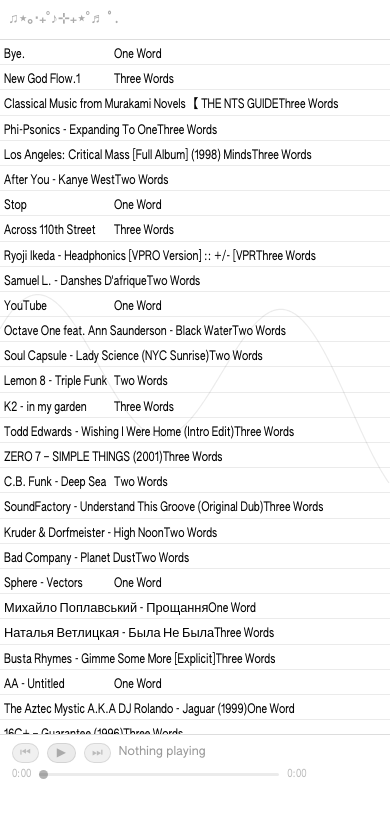
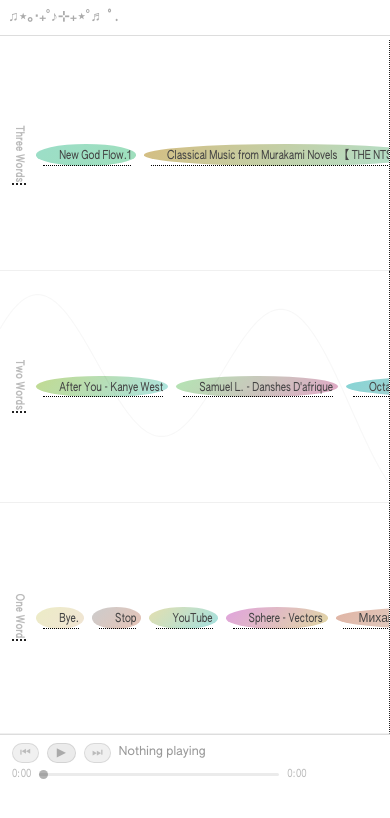
Before and after one commit to ReidSurmeier/music-player, a Next.js app: page / in a window 390 px wide. Shown: the top 818 px of the page. Built offline with nearby package versions, Linux system fonts and the light colour scheme; a web font is replaced by a local one.

Commit message:
fix: mobile layout — keep circle pills in horizontal scroll rows per category, visualizer behind, 2-row bottom controls

```diff
--- a/app/globals.css
+++ b/app/globals.css
@@ -421,7 +421,7 @@ details.unavailable summary:after {
 }
 
 @media (max-width: 760px) {
-  /* Title bar: minimal — just the logo */
+  /* Title bar: compact */
   .titleContainer {
     font-size: 0.8rem;
     padding: 2px 8px;
@@ -429,7 +429,6 @@ details.unavailable summary:after {
     flex-wrap: nowrap;
     overflow: hidden;
   }
-  /* Hide desktop-only elements from title bar */
   .titleContainer .transport,
   .titleContainer .live-bar,
   .titleContainer .nowPlaying,
@@ -441,36 +440,77 @@ details.unavailable summary:after {
   h1 { font-size: 14px; }
   #toggle-button { display: none; }
 
-  /* Song list: horizontal scroll strip below title bar */
-  .colorList {
-    margin-top: 40px;
-    height: calc(100vh - 40px - 110px); /* full height minus title and bottom controls */
-    width: 100%;
-    border-right: none;
+  /* Hide the sidebar on mobile */
+  .colorList { display: none; }
+
+  /* Content becomes full-width, 2 horizontal scrolling rows */
+  .content {
+    position: fixed;
+    top: 40px;
+    left: 0;
+    right: 0;
+    bottom: 110px;
+    margin: 0;
+    display: flex;
     flex-direction: column;
-    overflow-x: hidden;
-    overflow-y: scroll;
-  }
-  .colorList li {
-    min-width: unset;
-    border-right: none;
-    border-bottom: 1px solid rgba(0,0,0,0.08);
+    overflow: hidden;
   }
 
-  /* Hide the column content on mobile */
-  .content { display: none; }
+  #categoryContainer {
+    display: flex !important;
+    flex-direction: column !important;
+    width: 100% !important;
+    height: 100%;
+  }
 
-  /* Big mobile visualizer — fills middle */
+  /* Each category becomes a horizontal scrolling row */
+  .category {
+    flex: 1;
+    width: 100% !important;
+    height: auto !important;
+    min-height: 0;
+    display: flex;
+    flex-direction: row;
+    flex-wrap: nowrap;
+    align-items: center;
+    gap: 8px;
+    padding: 8px 12px;
+    overflow-x: auto;
+    overflow-y: hidden;
+    border-bottom: 1px solid rgba(0,0,0,0.06);
+  }
+  .category h2 {
+    writing-mode: vertical-lr;
+    text-orientation: mixed;
+    font-size: 11px;
+    color: #bbb;
+    flex-shrink: 0;
+    margin: 0 2px 0 0;
+    padding: 0;
+    letter-spacing: 0.5px;
+  }
+  .category details {
+    flex-shrink: 0;
+  }
+  .category details summary {
+    font-size: 0.75rem;
+    white-space: nowrap;
+  }
+
+  /* Mobile visualizer — centered between rows */
   .mobile-viz {
     display: block;
     position: fixed;
+    top: 40px;
+    left: 0;
     right: 0;
     bottom: 110px;
     width: 100vw;
-    height: calc(100vh - 40px - 110px);
+    height: auto;
     background: transparent;
     pointer-events: none;
-    z-index: 5;
+    z-index: 2;
+    opacity: 0.4;
   }
 
   /* Mobile bottom controls — 2 rows fixed to bottom */
@@ -507,19 +547,17 @@ details.unavailable summary:after {
     align-items: center;
     gap: 6px;
   }
-  .mobile-row2 .progress-slider {
-    flex: 1;
-  }
+  .mobile-row2 .progress-slider { flex: 1; }
   .mobile-row2 .live-time {
     font-size: 0.7rem;
     color: #bbb;
     white-space: nowrap;
   }
 
-  figure { padding: 0; margin: 0 30px; }
+  figure { padding: 0; margin: 0 12px; }
   figcaption { font-size: 0.7rem; }
 }
 
 @media (max-width: 499px) {
-  .colorList { margin-top: 40px; }
+  .titleContainer { height: 36px; }
 }
```
